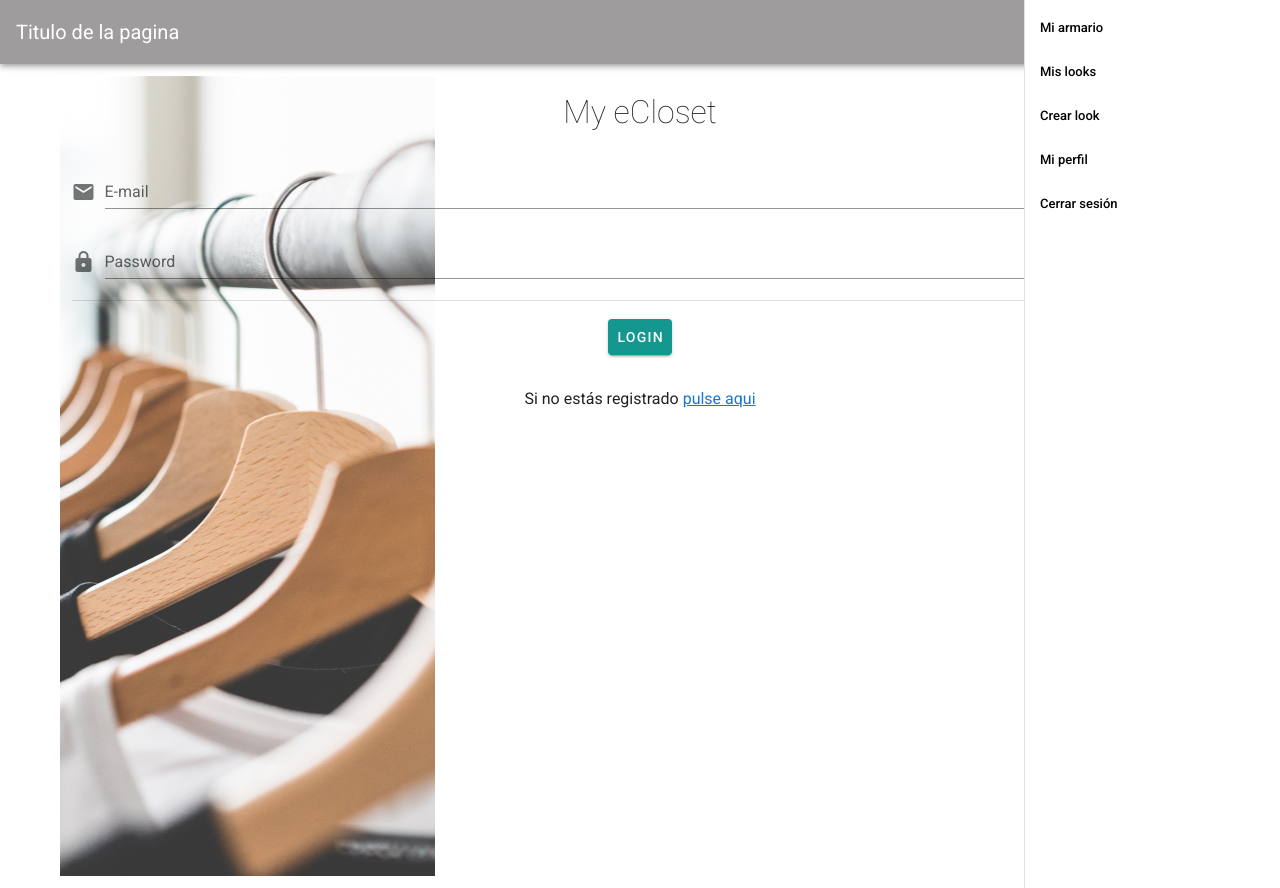
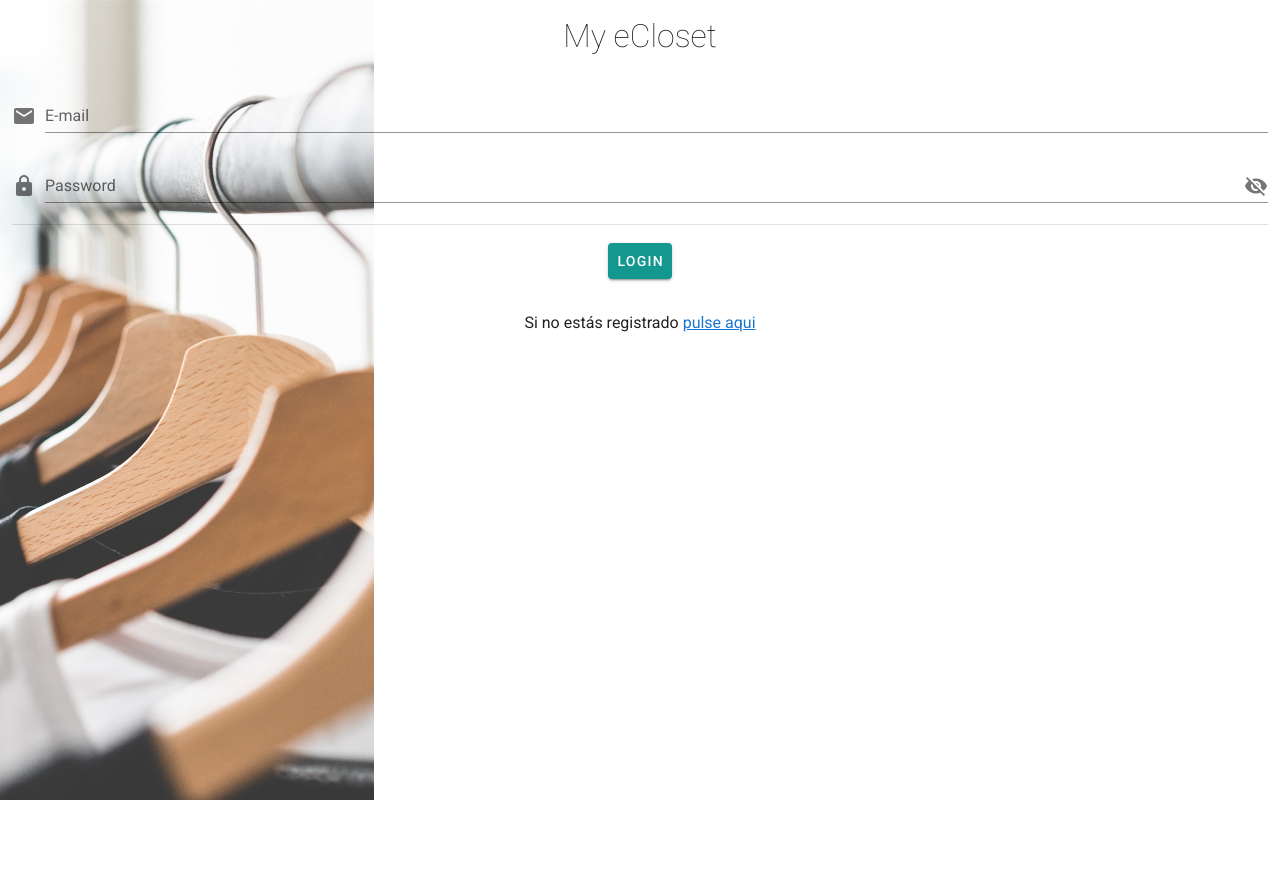
Before and after one commit to krla/My_ecloset_front, a Vue app: page / in a window 1280 px wide. After the commit the page ends 800 px from the top, so only its background shows below. Built offline with nearby package versions, Linux system fonts and the light colour scheme.

Commit message:
Layouts for pages (simple & default)

```diff
--- a/src/App.vue
+++ b/src/App.vue
@@ -1,25 +1,17 @@
 <template>
-  <v-app>
-    <Navbar />
-    <v-content>
-      <v-container>
-        <router-view></router-view>
-      </v-container>
-    </v-content>
-  </v-app>
+  <component :is="layout">
+
+  </component>
 </template>
 
 <script>
-import Navbar from "./components/Navbar";
 export default {
   name: "App",
 
-  components: {
-    Navbar
-  },
-
-  data: () => ({
-    //
-  })
+  computed: {
+    layout() {
+      return (this.$route.meta.layout || 'default')
+    }
+  }
 };
 </script>
--- /dev/null
+++ b/src/layouts/Default.Layout.vue
@@ -0,0 +1,20 @@
+<template>
+  <v-app>
+    <Navbar />
+    <v-content>
+      <router-view></router-view>
+    </v-content>
+  </v-app>
+</template>
+
+<script>
+import Navbar from "../components/Navbar";
+
+export default {
+  name: "App",
+
+  components: {
+    Navbar
+  }
+};
+</script>
--- /dev/null
+++ b/src/layouts/Simple.Layout.vue
@@ -0,0 +1,13 @@
+<template>
+  <v-app>
+    <v-content>
+        <router-view></router-view>
+    </v-content>
+  </v-app>
+</template>
+
+<script>
+export default {
+  name: "simple",
+};
+</script>
--- a/src/main.js
+++ b/src/main.js
@@ -2,6 +2,12 @@ import Vue from 'vue'
 import App from './App.vue'
 import router from './router'
 import vuetify from './plugins/vuetify'
+
+import Default from './layouts/Default.Layout.vue'
+import Simple from './layouts/Simple.Layout.vue'
+
+Vue.component('default', Default)
+Vue.component('simple', Simple)
 
 Vue.config.productionTip = false
 
--- a/src/router/index.js
+++ b/src/router/index.js
@@ -14,11 +14,13 @@ const routes = [
   {
     path: "/",
     name: "Login",
+    meta: { layout: 'simple' },
     component: Login,
   },
   {
     path: "/signup",
     name: "Signup",
+    meta: { layout: 'simple' },
     component: Signup,
   },
   {
```
